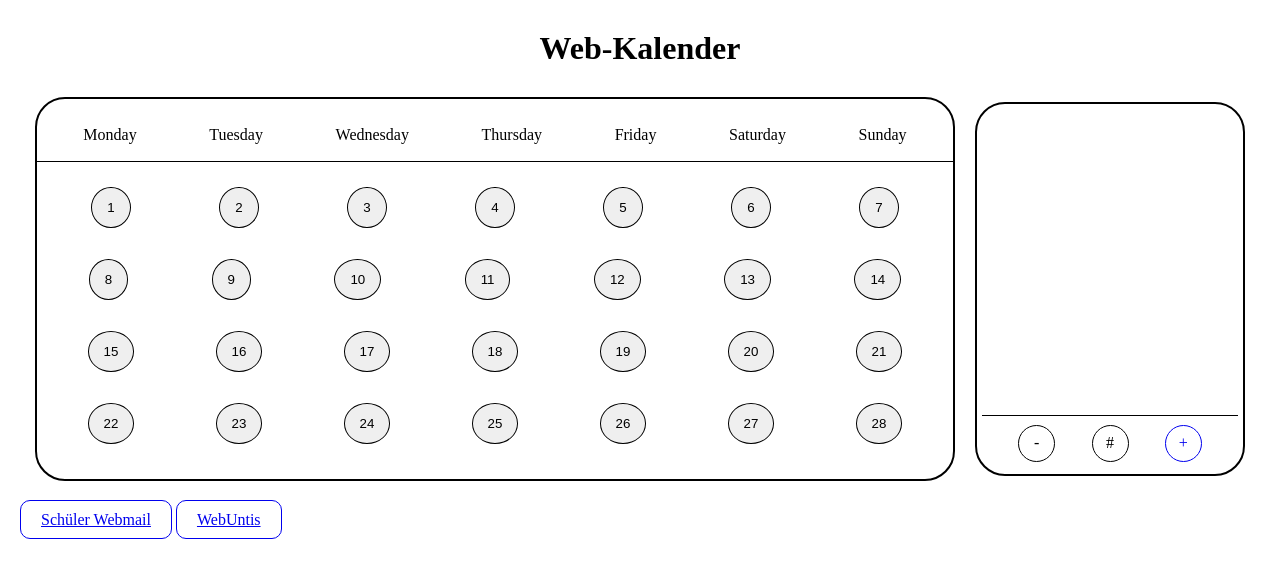
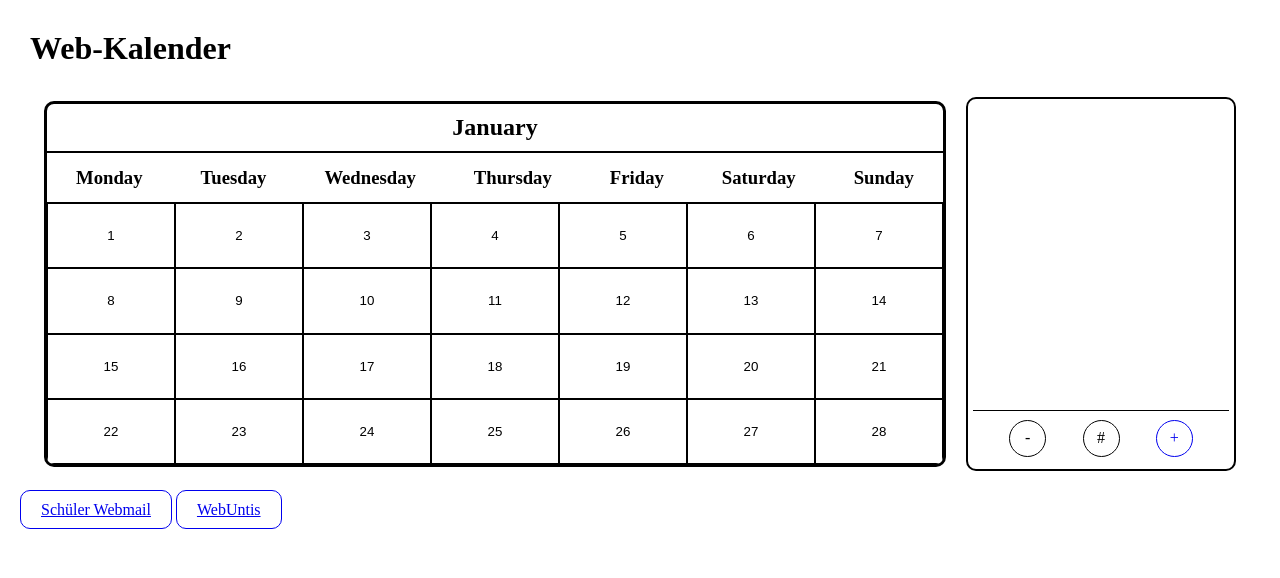
Before and after one commit to taktischer/web_calendar, a Django app: page / in a window 1280 px wide. Shown: the top 578 px of the page. Run offline with Django 4.2, Linux system fonts and the light colour scheme.

Commit message:
improved design

```diff
--- a/static/styles.css
+++ b/static/styles.css
@@ -10,9 +10,9 @@
 
 #title {
     display: flex;
-    justify-content: center;
+    justify-content: flex-start;
     align-items: center;
-    padding: 30px 0px;
+    padding: 30px 30px;
 }
 
 #content {
@@ -26,17 +26,25 @@
 #calendar {
     width: 70%;
     height: 45vh;
-    border: 2px solid;
-    border-radius: 30px;
+    border: 3px solid;
+    border-radius: 10px;
     overflow: hidden;
-    padding: 10px 10px;
     display: flex;
     flex-direction: column;
     justify-content: center;
     align-items: center;
 }
 
-#calendar-header {
+#calendar-month {
+    width: 100%;
+    padding: 10px;
+    border-bottom: 2px solid;
+    display: flex;
+    justify-content: center;
+    align-items: center;
+}
+
+#calendar-week {
     height: 10%;
     width: 100%;
     display: flex;
@@ -51,9 +59,7 @@
     width: 100%;
     display: flex;
     flex-direction: column;
-    justify-content: space-around;
     align-items: center;
-    padding: 10px;
 }
 
 .calendar-week {
@@ -65,16 +71,21 @@
 }
 
 .calendar-day-button {
+    height: 100%;
+    width: 100%;
     padding: 12px 15px;
     border: 1px solid;
-    border-radius: 100%;
+    background-color: white;
+    display: flex;
+    justify-content: center;
+    align-items: center;
 }
 
 #appointments {
     width: 20%;
     height: 45vh;
     border: 2px solid;
-    border-radius: 30px;
+    border-radius: 10px;
     overflow: hidden;
     padding: 5px;
 }
--- a/templates/index.html
+++ b/templates/index.html
@@ -3,15 +3,20 @@
 
 {% block content %}
     <div id="calendar">
-        <header id="calendar-header">
-            <div class="week-day">Monday</div>
-            <div class="week-day">Tuesday</div>
-            <div class="week-day">Wednesday</div>
-            <div class="week-day">Thursday</div>
-            <div class="week-day">Friday</div>
-            <div class="week-day">Saturday</div>
-            <div class="week-day">Sunday</div>
-        </header>
+        <div id="calendar-month">
+            <div id="month">
+                <h2>January</h2>
+            </div>
+        </div>
+        <div id="calendar-week">
+            <div class="week-day"><h3>Monday</h3></div>
+            <div class="week-day"><h3>Tuesday</h3></div>
+            <div class="week-day"><h3>Wednesday</h3></div>
+            <div class="week-day"><h3>Thursday</h3></div>
+            <div class="week-day"><h3>Friday</h3></div>
+            <div class="week-day"><h3>Saturday</h3></div>
+            <div class="week-day"><h3>Sunday</h3></div>
+        </div>
         <main id="calendar-main">
             <div class="calendar-week">
                 <button class="calendar-day-button button">1</button>
```
